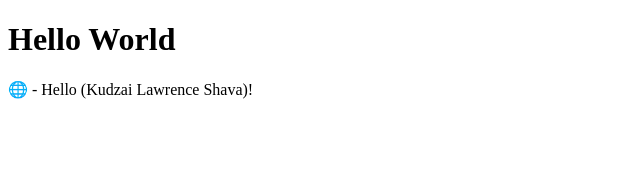
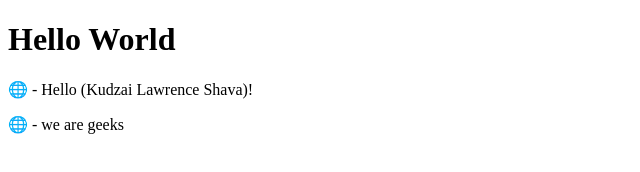
Before and after one commit to klshava/witseie-elen4010, a plain HTML site: page index.html in a window 1280 px wide. Shown: the whole page, without its empty margins (0-640 px from the left). Drawn offline with Linux system fonts and the light colour scheme.

Commit message:
my second commit

```diff
--- a/index.html
+++ b/index.html
@@ -9,5 +9,8 @@
 <p>
 &#127760 - Hello (Kudzai Lawrence Shava)!
 </p>
+<p>
+&#127760 - we are geeks
+</p>
 </body>
 </html>
```
